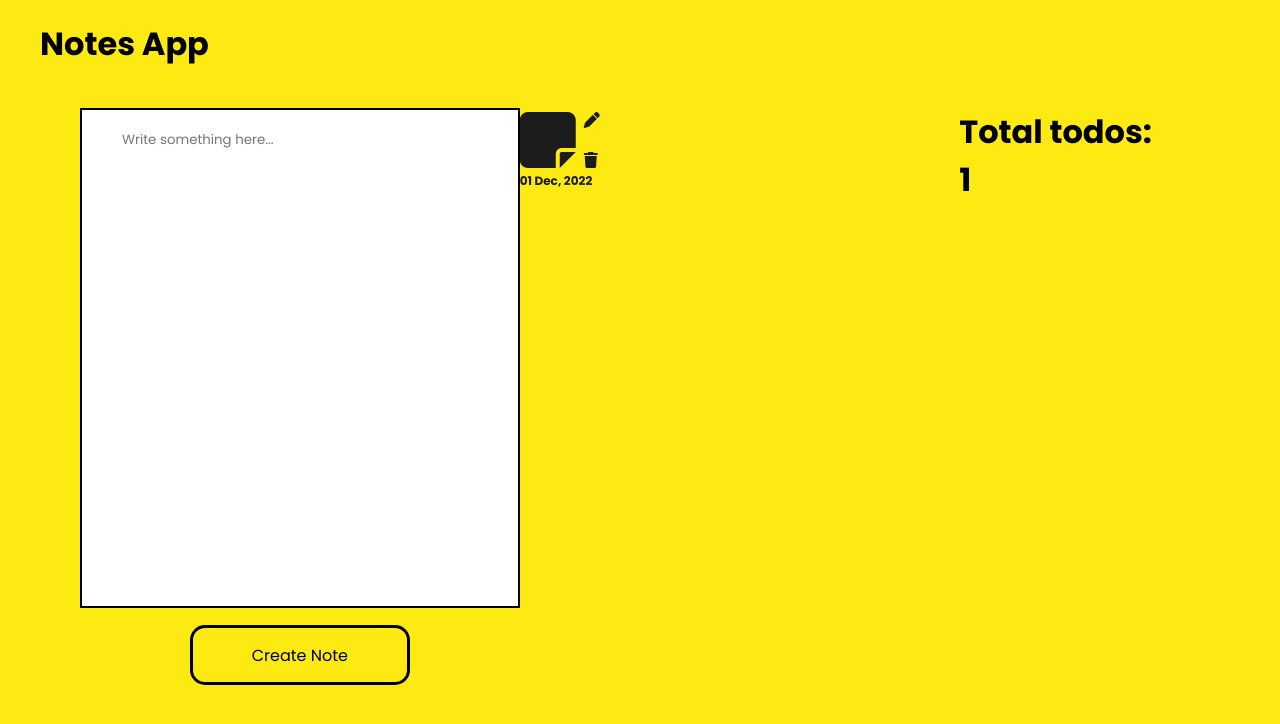
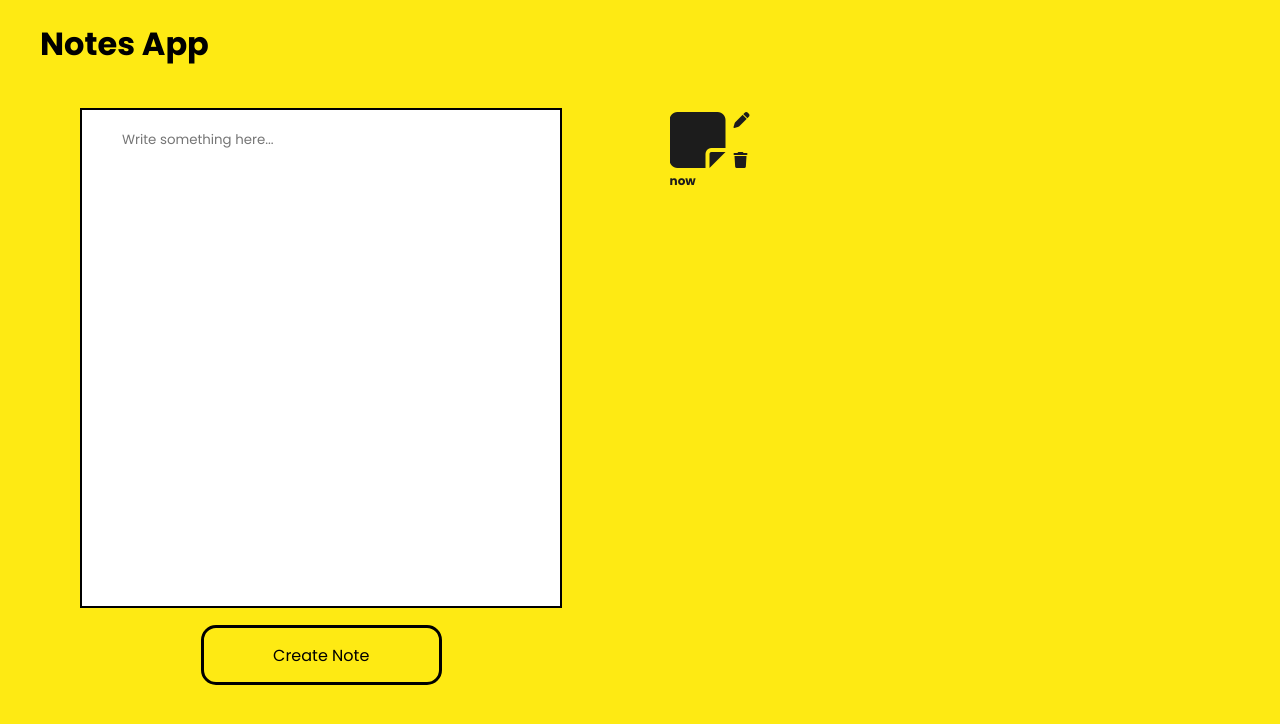
Before and after one commit to kumarkeshavbhardwaj/Notes-App, a React (Create React App) app: page / in a window 1280 px wide. Both pictures are taken after typing "Sample" into the empty fields and a click on the button "Create Note". Shown: the top 724 px of the page. Built offline with nearby package versions, Linux system fonts and the light colour scheme; a web font is replaced by a local one.

Commit message:
Implemented timeago format and improved UX

```diff
--- a/package.json
+++ b/package.json
@@ -14,6 +14,7 @@
     "react": "^18.2.0",
     "react-dom": "^18.2.0",
     "react-scripts": "5.0.1",
+    "react-timeago": "^7.1.0",
     "uuid": "^9.0.0",
     "web-vitals": "^2.1.4"
   },
--- a/src/App.css
+++ b/src/App.css
@@ -126,6 +126,7 @@ button:hover {
 .note-list-area p{
   font-size: .75rem;
   font-weight: bold;
+  margin-bottom: 15px;
 }
 
 .note-icon:hover,.delete-icon:hover,.edit-icon:hover{
--- a/src/App.js
+++ b/src/App.js
@@ -7,13 +7,11 @@ import CreateNote from "./components/CreateNote";
 
 function App() {
 
-  const [receivedValue, setReceivedValue] = useState([]);
-
-
+  const [receivedTodos, setReceivedTodos] = useState([]);
 
   const handleValueFromChild = (value) => {
     console.log(`Parent value: ${value}`)
-    setReceivedValue(value);
+    setReceivedTodos(value);
   };
 
 
@@ -22,9 +20,7 @@ function App() {
       <div className="logo">Notes App</div>
       <div className="container">
       <CreateNote onValueSend={handleValueFromChild}></CreateNote>
-      {/* <EmptyNotes></EmptyNotes> */}
-        <DisplayNote></DisplayNote>
-        <h1>Total todos: {receivedValue.length}</h1>
+      {receivedTodos.length===0 ? <EmptyNotes></EmptyNotes> : <DisplayNote todos={receivedTodos}></DisplayNote>}
       </div>
     </>
   );
--- a/src/components/CreateNote.js
+++ b/src/components/CreateNote.js
@@ -25,16 +25,17 @@ const CreateNote = (props) => {
 
   const getDate = (random) => {
   console.log('date fun init');
-  const currentDate = new Date();
-  const day = currentDate.getDate();
-  const month = currentDate.getMonth() + 1; // Months are 0-based, so add 1
-  const year = currentDate.getFullYear();
+  const formattedDate = Date.now()
+  // const currentDate = new Date();
+  // const day = currentDate.getDate();
+  // const month = currentDate.getMonth() + 1; // Months are 0-based, so add 1
+  // const year = currentDate.getFullYear();
 
-  // Pad single digits with a leading zero if necessary
-  const formattedDay = day < 10 ? `0${day}` : day;
-  const formattedMonth = month < 10 ? `0${month}` : month;
+  // // Pad single digits with a leading zero if necessary
+  // const formattedDay = day < 10 ? `0${day}` : day;
+  // const formattedMonth = month < 10 ? `0${month}` : month;
 
-  const formattedDate = `${formattedDay} ${formattedMonth} ${year}`;
+  // const formattedDate = `${formattedDay} ${formattedMonth} ${year}`;
   console.log(`date fun end - ${formattedDate}`);
 
 
--- a/src/components/DisplayNote.js
+++ b/src/components/DisplayNote.js
@@ -1,11 +1,39 @@
 import React from "react";
 import "../App.css";
+import ReactTimeago from "react-timeago";
 
-const DisplayNote = () => {
+const DisplayNote = (props) => {
+
+  const shortFormatter = (value, unit, suffix) => {
+    if (unit === 'second') return 'now';
+    return `${value}${unit.charAt(0)} ago`;
+  };
+
   return (
     <div className="note-list-area">
       <ul className="list">
-        <li>
+
+      {props.todos.map((todo, index) => (
+          <li key={index}>
+            {/* {item} */}
+            <div className="icon-container">
+            <i className="fa-solid fa-note-sticky note-icon"></i>
+            <div className="side-icons">
+              <i className="fa-solid fa-pen edit-icon"></i>
+              <i className="fa-solid fa-trash delete-icon"></i>
+            </div>
+          </div>
+          <p>
+            <ReactTimeago date={todo.date} formatter={shortFormatter}></ReactTimeago>
+          </p>
+            </li>
+
+        ))}
+
+
+
+
+        {/* <li>
           <div className="icon-container">
             <i className="fa-solid fa-note-sticky note-icon"></i>
             <div className="side-icons">
@@ -14,7 +42,7 @@ const DisplayNote = () => {
             </div>
           </div>
           <p>01 Dec, 2022</p>
-        </li>
+        </li> */}
       </ul>
     </div>
   );
```
Also changed, not shown: 1 other file (tests, documents, lock files or other folders).
